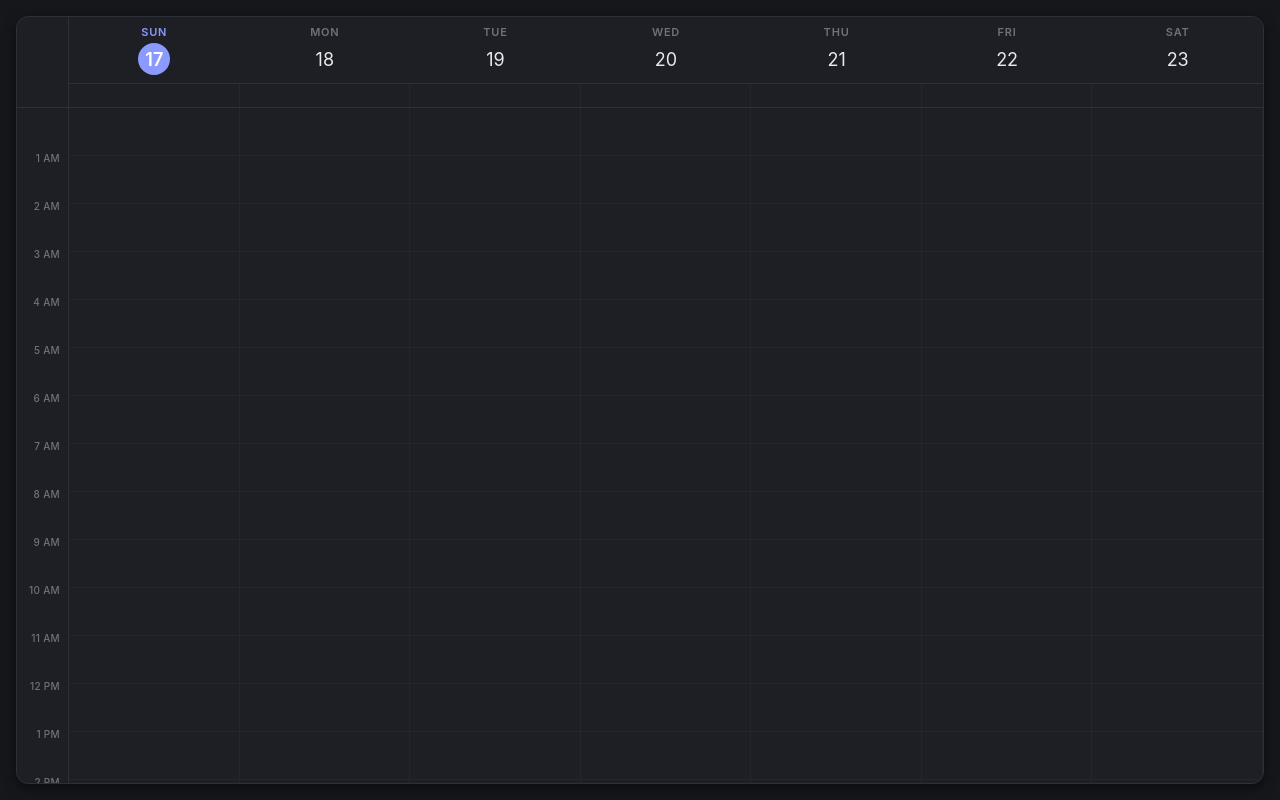
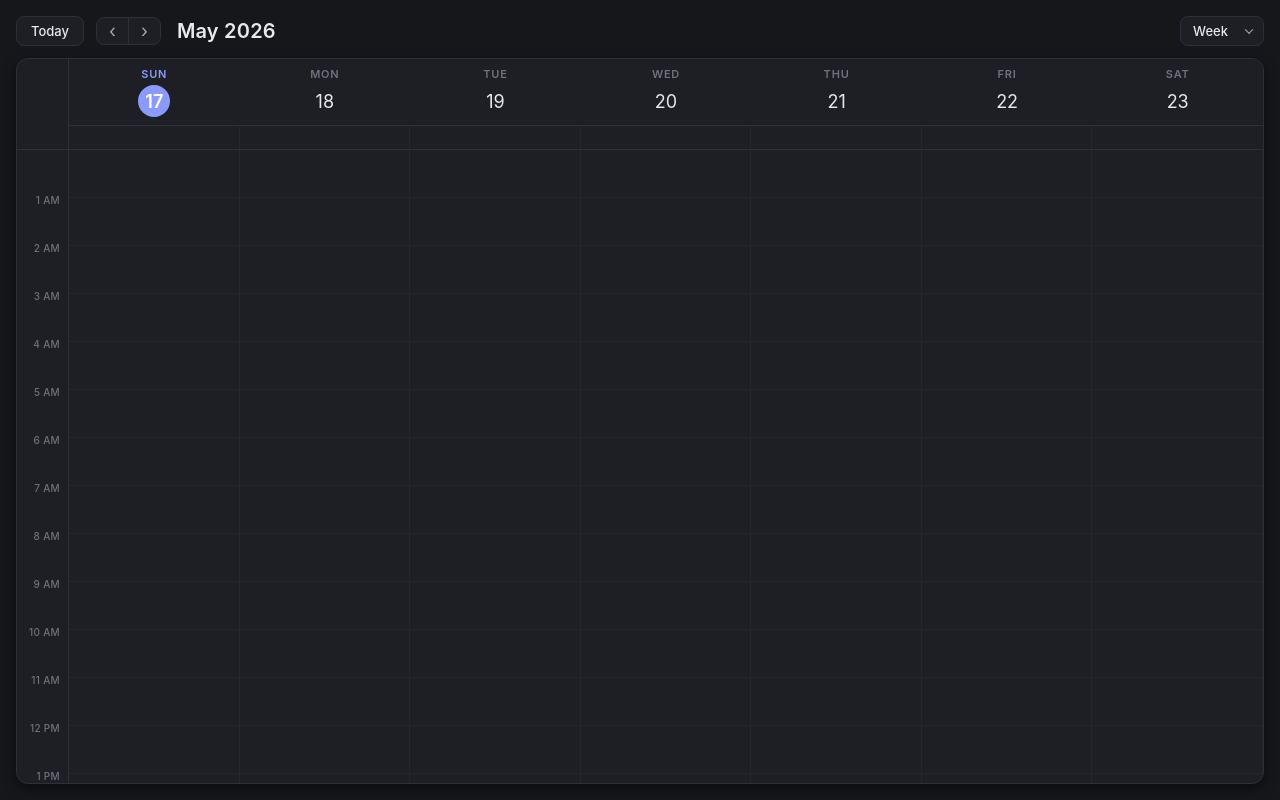
Before and after one commit to mfleckser/nexus, a React (Vite) app in the folder frontend/src/renderer/: page / in a window 1280 px wide. Built offline with nearby package versions, Linux system fonts and the light colour scheme.

Commit message:
Month view, calendar header

```diff
--- a/frontend/src/renderer/src/pages/Home/Calendar.tsx
+++ b/frontend/src/renderer/src/pages/Home/Calendar.tsx
@@ -1,13 +1,15 @@
-import { useState } from "react";
+import { useEffect, useState } from "react";
 import "./calendar.css"
 
 function Calendar(): React.JSX.Element {
     const today = new Date();
-    const [firstDay] = useState<Date>(() => {
+    const [focusedDay, setFocusedDay] = useState<Date>(() => {
         return new Date(today.getTime() - today.getDay() * 1000 * 60 * 60 * 24)
     });
+    const [viewType, setViewType] = useState("WEEK");
 
     const dayNames = ["Sun", "Mon", "Tue", "Wed", "Thu", "Fri", "Sat"];
+    const monthNames = ["Jan", "Feb", "Mar", "Apr", "May", "Jun", "Jul", "Aug", "Sep", "Oct", "Nov", "Dec"];
 
     const isToday = (d: Date) =>
         d.getDate() === today.getDate() &&
@@ -20,13 +22,125 @@ function Calendar(): React.JSX.Element {
         return `${h} ${hour >= 12 ? "PM" : "AM"}`;
     };
 
+    const startOfWeek = (d: Date) =>
+        new Date(d.getTime() - d.getDay() * 1000 * 60 * 60 * 24);
+
+    const startOfMonth = (d: Date) =>
+        new Date(d.getFullYear(), d.getMonth(), 1);
+
+    const goPrev = () => {
+        setFocusedDay(prev =>
+            viewType === "MONTH"
+                ? new Date(prev.getFullYear(), prev.getMonth() - 1, 1)
+                : new Date(prev.getTime() - 1000 * 60 * 60 * 24 * 7)
+        );
+    };
+
+    const goNext = () => {
+        setFocusedDay(prev =>
+            viewType === "MONTH"
+                ? new Date(prev.getFullYear(), prev.getMonth() + 1, 1)
+                : new Date(prev.getTime() + 1000 * 60 * 60 * 24 * 7)
+        );
+    };
+
+    const goToday = () => {
+        setFocusedDay(today);
+    };
+
+    const onViewChange = (v: string) => {
+        setViewType(v);
+    };
+
+    function handleKeyPress(event) {
+        if (event.key === "ArrowLeft") {
+            goPrev();
+        } else if (event.key === "ArrowRight") {
+            goNext();
+        } else if (event.key === "w") {
+            setViewType("WEEK");
+        } else if (event.key === "m") {
+            setViewType("MONTH");
+        } else if (event.key === "t") {
+            goToday();
+        }
+    }
+
+    useEffect(() => {
+        window.addEventListener("keydown", handleKeyPress);
+        return () => {window.removeEventListener("keydown", handleKeyPress)}
+    }, [focusedDay, viewType]);
+
+    const monthCells = (() => {
+        if (viewType !== "MONTH") return [];
+        const firstOfMonth = new Date(focusedDay.getFullYear(), focusedDay.getMonth(), 1);
+        const lastOfMonth = new Date(focusedDay.getFullYear(), focusedDay.getMonth() + 1, 0);
+        const gridStart = new Date(firstOfMonth);
+        gridStart.setDate(1 - firstOfMonth.getDay());
+        const gridEnd = new Date(lastOfMonth);
+        gridEnd.setDate(lastOfMonth.getDate() + (6 - lastOfMonth.getDay()));
+        const cells: Date[] = [];
+        const cursor = new Date(gridStart);
+        while (cursor <= gridEnd) {
+            cells.push(new Date(cursor));
+            cursor.setDate(cursor.getDate() + 1);
+        }
+        return cells;
+    })();
+
     return (
+        <div id="calendar-container">
+            <div id="calendar-header">
+                <div className="header-left">
+                    <button className="today-button" onClick={goToday}>Today</button>
+                    <div className="nav-group">
+                        <button className="nav-button" aria-label="Previous" onClick={goPrev}>‹</button>
+                        <button className="nav-button" aria-label="Next" onClick={goNext}>›</button>
+                    </div>
+                    <span className="month-year-label">{monthNames[focusedDay.getMonth()]} {focusedDay.getFullYear()}</span>
+                </div>
+                <div className="select-wrapper">
+                    <select
+                        className="view-select"
+                        value={viewType}
+                        onChange={e => onViewChange(e.target.value)}
+                    >
+                        <option value="DAY">Day</option>
+                        <option value="WEEK">Week</option>
+                        <option value="MONTH">Month</option>
+                    </select>
+                </div>
+            </div>
+            {viewType === "MONTH" ? (
+                <div id="month-container">
+                    <div className="month-header">
+                        {dayNames.map(name => (
+                            <div key={name} className="day-header">
+                                <span className="day-name">{name}</span>
+                            </div>
+                        ))}
+                    </div>
+                    <div className="month-grid">
+                        {monthCells.map((d, i) => {
+                            const outOfMonth = d.getMonth() !== focusedDay.getMonth();
+                            return (
+                                <div
+                                    key={i}
+                                    className={`month-day-cell${isToday(d) ? " today-cell" : ""}${outOfMonth ? " out-of-month" : ""}`}
+                                >
+                                    <span className="date-num">{d.getDate()}</span>
+                                </div>
+                            );
+                        })}
+                    </div>
+                </div>
+            ) : (
                 <div id="week-container">
                     <div className="gutter-spacer" />
                     <div className="header-container">
                         {[...Array(7).keys()].map(idx => {
-                    const d = new Date(firstDay);
-                    d.setDate(firstDay.getDate() + idx);
+                            const d = startOfWeek(focusedDay);
+                            d.setDate(d.getDate() + idx);
                             return (
                                 <div key={idx} className={`day-header${isToday(d) ? " today-header" : ""}`}>
                                     <span className="day-name">{dayNames[idx]}</span>
@@ -54,6 +168,8 @@ function Calendar(): React.JSX.Element {
                         </div>
                     </div>
                 </div>
+            )}
+        </div>
     );
 }
 
--- a/frontend/src/renderer/src/pages/Home/calendar.css
+++ b/frontend/src/renderer/src/pages/Home/calendar.css
@@ -1,13 +1,145 @@
+#calendar-container {
+    width: 100%;
+    height: 100%;
+    display: flex;
+    flex-direction: column;
+    padding: 16px;
+    gap: 12px;
+}
+
+#calendar-header {
+    display: flex;
+    align-items: center;
+    justify-content: space-between;
+    gap: 12px;
+    font-family: var(--font-sans);
+}
+
+.header-left {
+    display: flex;
+    align-items: center;
+    gap: 12px;
+}
+
+.today-button {
+    background: var(--bg-surface);
+    color: var(--text-primary);
+    border: 1px solid var(--border-default);
+    border-radius: var(--radius-md);
+    padding: 6px 14px;
+    font-family: inherit;
+    font-size: 13px;
+    font-weight: 500;
+    cursor: pointer;
+    transition: background-color 0.1s, border-color 0.1s;
+}
+
+.today-button:hover {
+    background: var(--bg-hover);
+    border-color: var(--border-strong);
+}
+
+.today-button:active {
+    background: var(--bg-active);
+}
+
+.nav-group {
+    display: flex;
+    background: var(--bg-surface);
+    border: 1px solid var(--border-default);
+    border-radius: var(--radius-md);
+    overflow: hidden;
+}
+
+.nav-button {
+    background: transparent;
+    color: var(--text-secondary);
+    border: none;
+    padding: 4px 12px;
+    font-family: inherit;
+    font-size: 18px;
+    line-height: 1;
+    cursor: pointer;
+    transition: background-color 0.1s, color 0.1s;
+}
+
+.nav-button:hover {
+    background: var(--bg-hover);
+    color: var(--text-primary);
+}
+
+.nav-button:active {
+    background: var(--bg-active);
+}
+
+.nav-button + .nav-button {
+    border-left: 1px solid var(--border-default);
+}
+
+.month-year-label {
+    font-size: 20px;
+    font-weight: 600;
+    color: var(--text-primary);
+    letter-spacing: 0.2px;
+    margin-left: 4px;
+}
+
+.select-wrapper {
+    position: relative;
+    display: inline-flex;
+}
+
+.view-select {
+    background: var(--bg-surface);
+    color: var(--text-primary);
+    border: 1px solid var(--border-default);
+    border-radius: var(--radius-md);
+    padding: 6px 30px 6px 12px;
+    font-family: inherit;
+    font-size: 13px;
+    font-weight: 500;
+    cursor: pointer;
+    appearance: none;
+    -webkit-appearance: none;
+    transition: background-color 0.1s, border-color 0.1s;
+}
+
+.view-select:hover {
+    background: var(--bg-hover);
+    border-color: var(--border-strong);
+}
+
+.view-select:focus {
+    outline: none;
+    border-color: var(--border-focus);
+}
+
+.select-wrapper::after {
+    content: "";
+    position: absolute;
+    right: 12px;
+    top: 50%;
+    width: 6px;
+    height: 6px;
+    border-right: 1.5px solid var(--text-secondary);
+    border-bottom: 1.5px solid var(--text-secondary);
+    transform: translateY(-70%) rotate(45deg);
+    pointer-events: none;
+}
+
 #week-container {
     display: grid;
     grid-template-columns: 52px repeat(7, 1fr);
     grid-template-rows: auto auto 1fr;
     font-family: var(--font-sans);
-    height: 100%;
+    /* height: 100%; */
     width: 100%;
     background: var(--bg-surface);
     color: var(--text-primary);
     overflow: hidden;
+    border: 1px solid var(--border-default);
+    border-radius: var(--radius-lg);
+    box-shadow: var(--shadow-md);
 }
 
 .gutter-spacer {
@@ -125,3 +257,73 @@
     background-color: var(--bg-hover);
     cursor: pointer;
 }
+
+#month-container {
+    flex: 1;
+    min-height: 0;
+    display: flex;
+    flex-direction: column;
+    font-family: var(--font-sans);
+    background: var(--bg-surface);
+    color: var(--text-primary);
+    border: 1px solid var(--border-default);
+    border-radius: var(--radius-lg);
+    box-shadow: var(--shadow-md);
+    overflow: hidden;
+}
+
+.month-header {
+    display: grid;
+    grid-template-columns: repeat(7, 1fr);
+    border-bottom: 1px solid var(--border-default);
+    padding: 8px 0;
+}
+
+.month-grid {
+    flex: 1;
+    display: grid;
+    grid-template-columns: repeat(7, 1fr);
+    grid-auto-rows: 1fr;
+}
+
+.month-day-cell {
+    border-right: 1px solid var(--border-subtle);
+    border-bottom: 1px solid var(--border-subtle);
+    padding: 6px 8px;
+    min-height: 80px;
+    display: flex;
+    flex-direction: column;
+    align-items: flex-start;
+    gap: 4px;
+    transition: background-color 0.1s;
+    cursor: pointer;
+}
+
+.month-day-cell:nth-child(7n) {
+    border-right: none;
+}
+
+.month-day-cell:nth-last-child(-n+7) {
+    border-bottom: none;
+}
+
+.month-day-cell:hover {
+    background: var(--bg-hover);
+}
+
+.month-day-cell .date-num {
+    width: 26px;
+    height: 26px;
+    font-size: 13px;
+    font-weight: 500;
+}
+
+.month-day-cell.out-of-month .date-num {
+    color: var(--text-muted);
+}
+
+.month-day-cell.today-cell .date-num {
+    background-color: var(--accent);
+    color: var(--text-on-accent);
+    font-weight: 600;
+}
--- a/frontend/src/renderer/src/pages/Home/home.css
+++ b/frontend/src/renderer/src/pages/Home/home.css
@@ -1,13 +1,6 @@
 .home-shell {
     width: 100%;
     height: 100%;
-    padding: 16px;
     background: var(--bg-app);
     display: flex;
 }
-
-.home-shell > #week-container {
-    border: 1px solid var(--border-default);
-    border-radius: var(--radius-lg);
-    box-shadow: var(--shadow-md);
-}
--- a/frontend/src/renderer/src/theme.css
+++ b/frontend/src/renderer/src/theme.css
@@ -77,6 +77,7 @@
 *::before,
 *::after {
     box-sizing: border-box;
+    outline: none;
 }
 
 html,
```
Also changed, not shown: 1 other file (tests, documents, lock files or other folders). Lines whose indentation alone changed are shown as unchanged.
